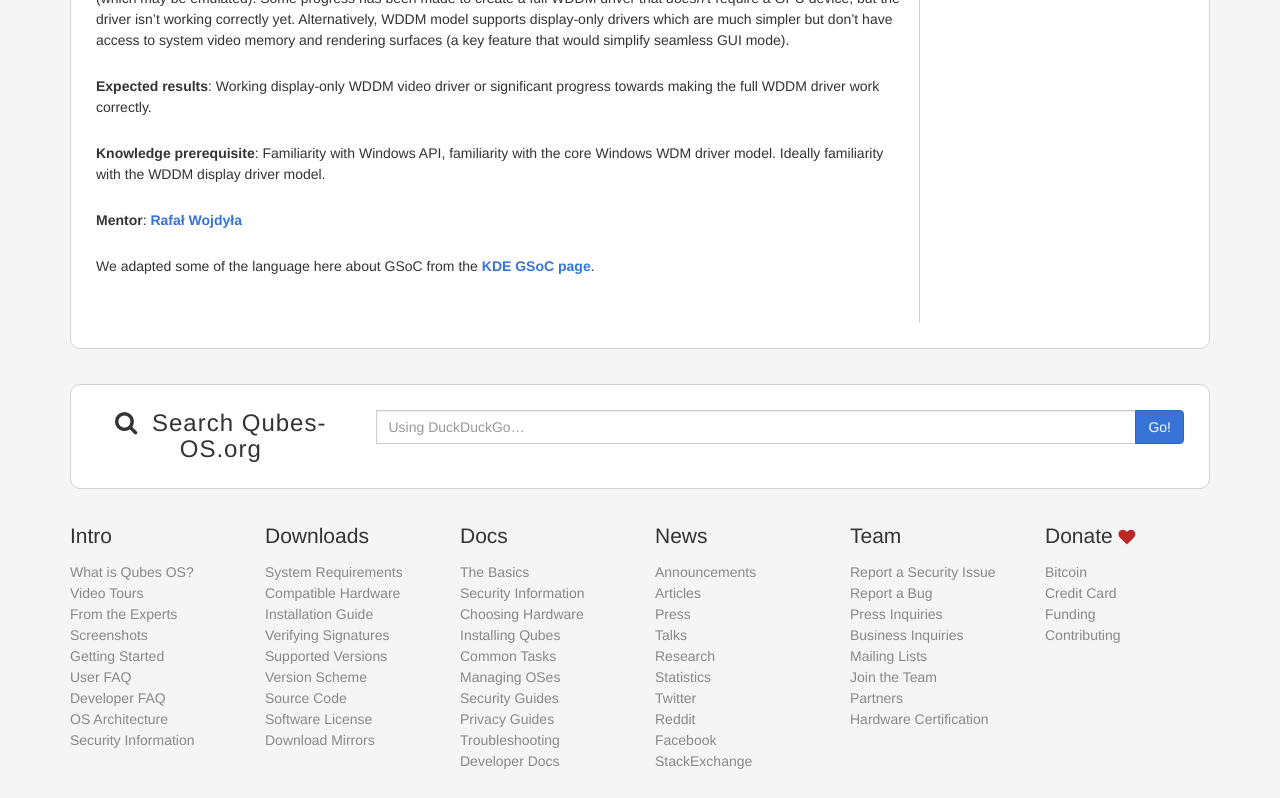
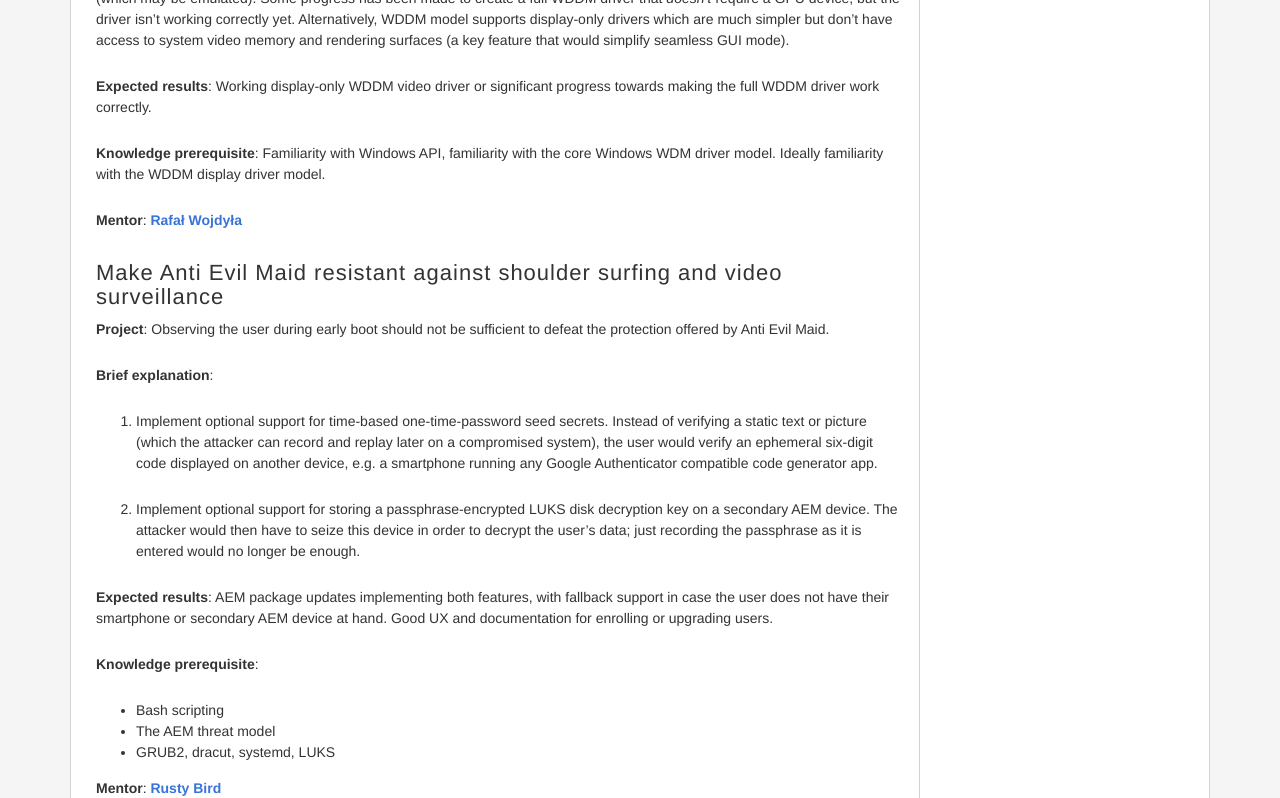
Before and after one commit to QubesOS/qubesos.github.io, a Jekyll site: the page built from pages/gsoc.md, in a window 1280 px wide and 900 px high, scrolled down 11201 px, cut to the strip 0-798 px from the top of the window. Built offline with Jekyll 4.4.1, drawn with Linux system fonts in a browser that asks for light colours; some web fonts are replaced.

Commit message:
GSoC: Anti Evil Maid

```diff
--- a/pages/gsoc.md
+++ b/pages/gsoc.md
@@ -527,6 +527,26 @@ for more information and qubes-specific background.
 
 **Mentor**: [Rafał Wojdyła](/team/)
 
+### Make Anti Evil Maid resistant against shoulder surfing and video surveillance
+
+**Project**: Observing the user during early boot should not be sufficient to defeat the protection offered by Anti Evil Maid.
+
+**Brief explanation**:
+
+1. Implement optional support for time-based one-time-password seed secrets. Instead of verifying a static text or picture (which the attacker can record and replay later on a compromised system), the user would verify an ephemeral six-digit code displayed on another device, e.g. a smartphone running any Google Authenticator compatible code generator app.
+
+2. Implement optional support for storing a passphrase-encrypted LUKS disk decryption key on a secondary AEM device. The attacker would then have to seize this device in order to decrypt the user's data; just recording the passphrase as it is entered would no longer be enough.
+
+**Expected results**: AEM package updates implementing both features, with fallback support in case the user does not have their smartphone or secondary AEM device at hand. Good UX and documentation for enrolling or upgrading users.
+
+**Knowledge prerequisite**:
+
+- Bash scripting
+- The AEM threat model
+- GRUB2, dracut, systemd, LUKS
+
+**Mentor**: [Rusty Bird](mailto:rustybird@openmailbox.org)
+
 We adapted some of the language here about GSoC from the [KDE GSoC page](https://community.kde.org/GSoC).
 
 [gsoc]: https://summerofcode.withgoogle.com/
```
